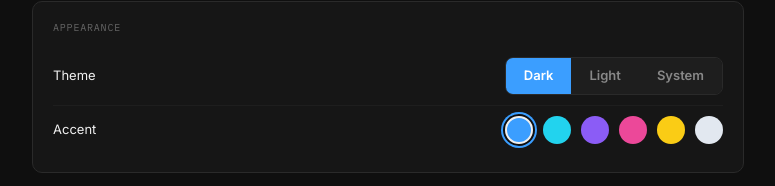
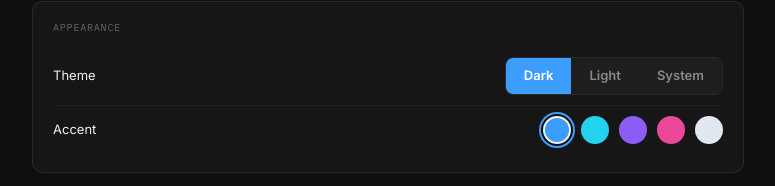
Before and after one commit to aasizler/Aircraft-Management-Dashboard, a Next.js app in the folder web/: page /settings in a window 1280 px wide. Shown: the part 167-353 px from the top of the page, without its empty margins (252-1027 px from the left). Built offline with nearby package versions, Linux system fonts and the light colour scheme; no server answers; the database is empty.

Commit message:
Revert "Gold accent"
This reverts commit 3bde7926d63f9f291fc5203612b393476c81e74d.

```diff
--- a/web/app/layout.tsx
+++ b/web/app/layout.tsx
@@ -51,7 +51,7 @@ export default async function RootLayout({ children }: LayoutProps<"/">) {
         <script
           dangerouslySetInnerHTML={{
             __html:
-              "try{var A={blue:'#3b9eff',cyan:'#22d3ee',violet:'#8b5cf6',magenta:'#ec4899',gold:'#facc15',silver:'#e2e8f0',green:'#22d3ee',mint:'#22d3ee',purple:'#8b5cf6',red:'#ec4899',amber:'#ec4899',slate:'#e2e8f0'};" +
+              "try{var A={blue:'#3b9eff',cyan:'#22d3ee',violet:'#8b5cf6',magenta:'#ec4899',silver:'#e2e8f0',green:'#22d3ee',mint:'#22d3ee',purple:'#8b5cf6',red:'#ec4899',amber:'#ec4899',slate:'#e2e8f0'};" +
               "var t=localStorage.getItem('at_theme')||'dark';" +
               "var light=t==='light'||(t==='system'&&window.matchMedia('(prefers-color-scheme: light)').matches);" +
               "if(light)document.documentElement.classList.add('light');" +
--- a/web/components/settings/theme-controls.tsx
+++ b/web/components/settings/theme-controls.tsx
@@ -19,9 +19,6 @@ const ACCENTS: [string, string][] = [
   ["cyan", "#22d3ee"],
   ["violet", "#8b5cf6"],
   ["magenta", "#ec4899"],
-  // Gold, not amber: DUE SOON owns the orange band, and a yellow-orange
-  // beside it read as a warning. This sits far enough round the wheel.
-  ["gold", "#facc15"],
   ["silver", "#e2e8f0"],
 ];
 
```
